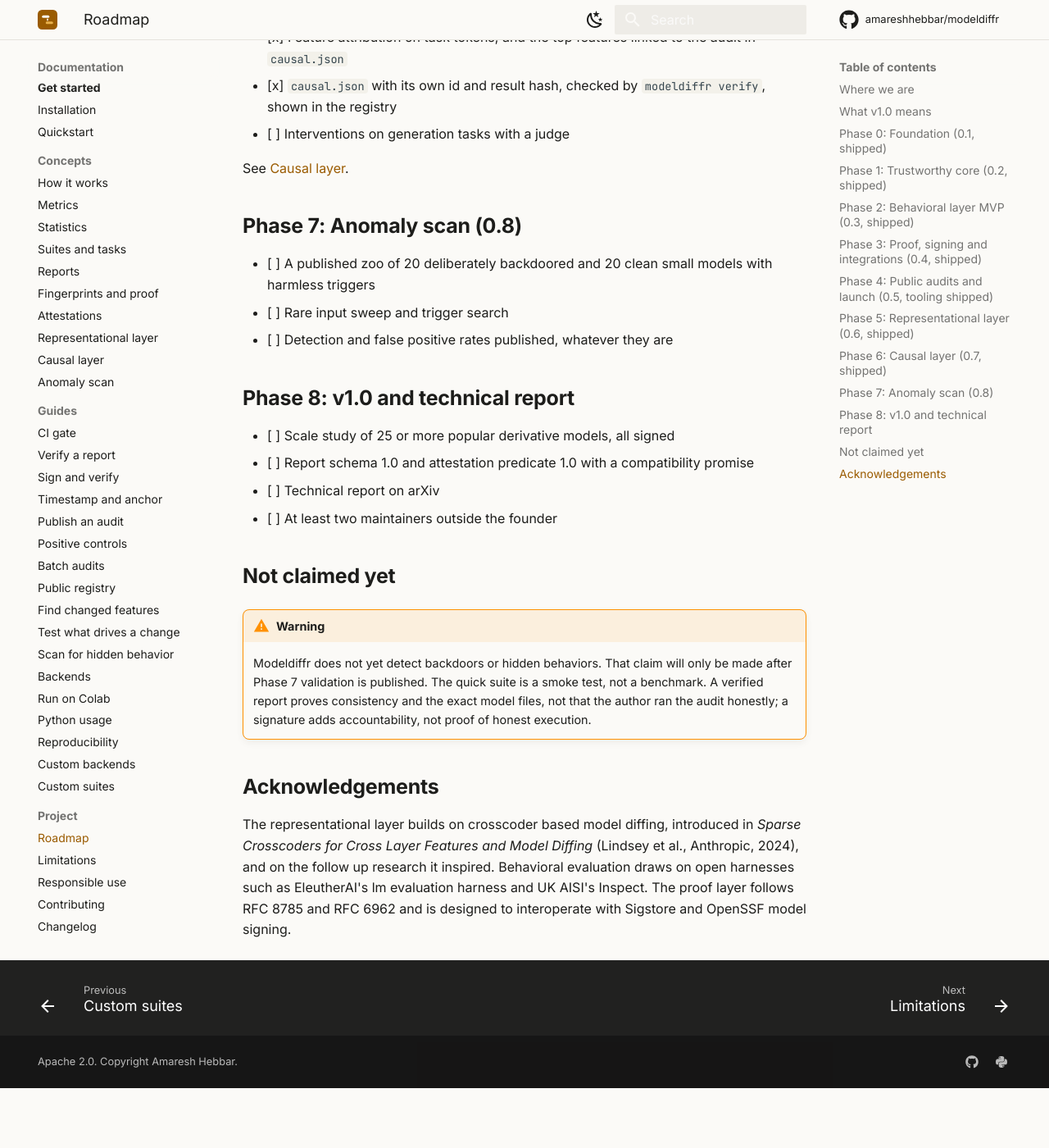
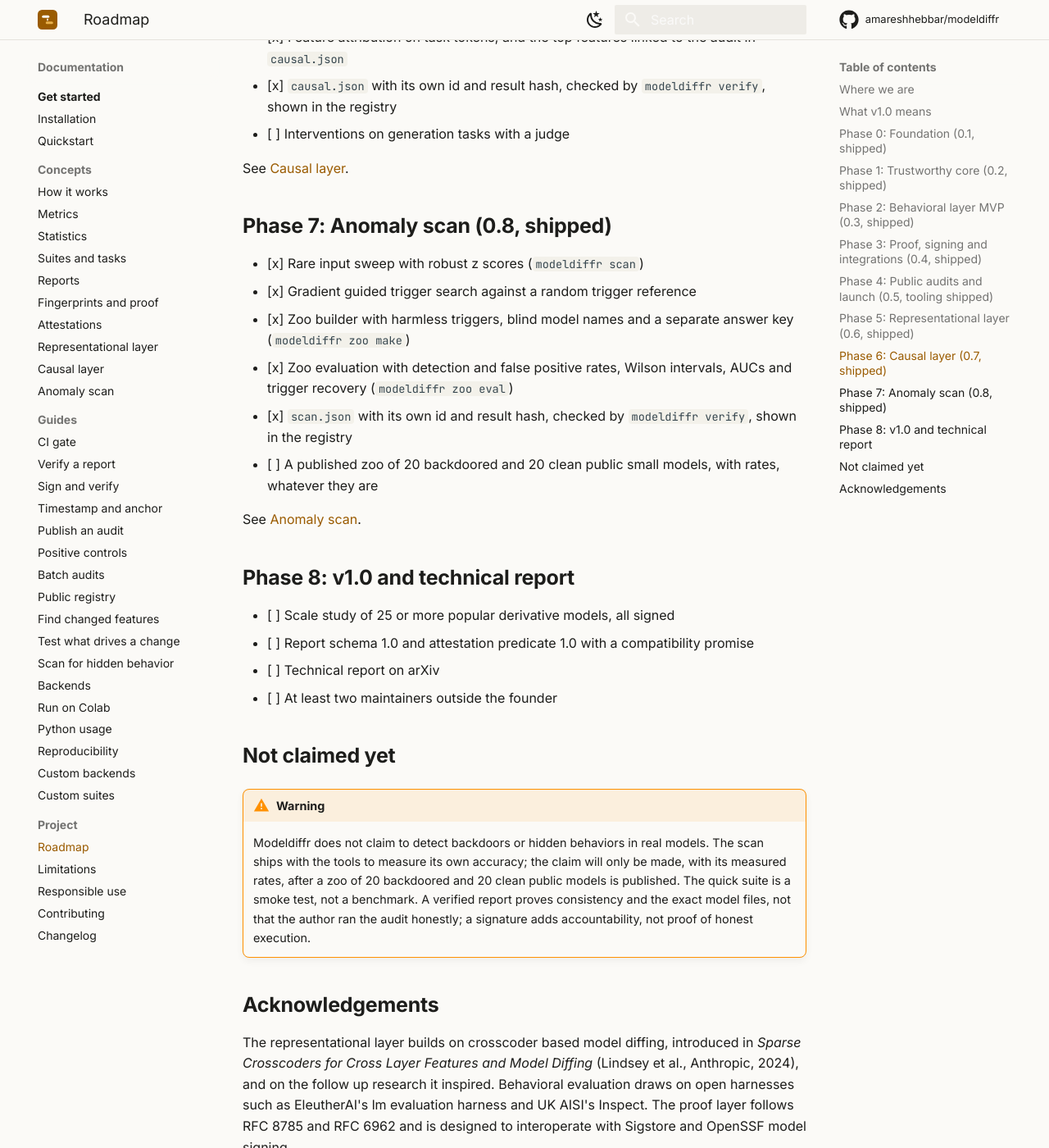
Before and after one commit to amareshhebbar/modeldiffr, an MkDocs documentation site: the page built from docs/roadmap.md, in a window 1280 px wide and 1400 px high, scrolled down 4960 px. Shown: the whole window at 82% size. Built offline with MkDocs 1.6.1 and Material for MkDocs 9.7.7, drawn with Linux system fonts in a browser that asks for light colours; comment, search, counter and statistics services are not loaded; before the commit the page ends 6287 px from its top, so only the background shows below that; some of the changed text lies outside the part shown.

Commit message:
release 0.8.0
Co-Authored-By: Claude Opus 5.5 <noreply@anthropic.com>
Claude-Session: https://claude.ai/code/session_01RH4V1V5DPm9czXhmXgvF6k

```diff
--- a/docs/roadmap.md
+++ b/docs/roadmap.md
@@ -18,7 +18,7 @@ Every phase from preview to v1.0, what is shipped, and what is not claimed yet.
 | 4. Public audits and launch | 0.5 | **Tooling shipped** |
 | 5. Representational layer | 0.6 | **Shipped** |
 | 6. Causal layer | 0.7 | **Shipped** |
-| 7. Anomaly scan | 0.8 | Research |
+| 7. Anomaly scan | 0.8 | **Shipped, rates not yet published** |
 | 8. v1.0 and technical report | 1.0 | Planned |
 
 ## What v1.0 means
@@ -134,11 +134,16 @@ See [Representational layer](concepts/representational.md).
 
 See [Causal layer](concepts/causal.md).
 
-## Phase 7: Anomaly scan (0.8)
+## Phase 7: Anomaly scan (0.8, shipped)
 
-* [ ] A published zoo of 20 deliberately backdoored and 20 clean small models with harmless triggers
-* [ ] Rare input sweep and trigger search
-* [ ] Detection and false positive rates published, whatever they are
+* [x] Rare input sweep with robust z scores (`modeldiffr scan`)
+* [x] Gradient guided trigger search against a random trigger reference
+* [x] Zoo builder with harmless triggers, blind model names and a separate answer key (`modeldiffr zoo make`)
+* [x] Zoo evaluation with detection and false positive rates, Wilson intervals, AUCs and trigger recovery (`modeldiffr zoo eval`)
+* [x] `scan.json` with its own id and result hash, checked by `modeldiffr verify`, shown in the registry
+* [ ] A published zoo of 20 backdoored and 20 clean public small models, with rates, whatever they are
+
+See [Anomaly scan](concepts/anomaly.md).
 
 ## Phase 8: v1.0 and technical report
 
@@ -151,7 +156,7 @@ See [Causal layer](concepts/causal.md).
 
 !!! warning
 
-    Modeldiffr does not yet detect backdoors or hidden behaviors. That claim will only be made after Phase 7 validation is published. The quick suite is a smoke test, not a benchmark. A verified report proves consistency and the exact model files, not that the author ran the audit honestly; a signature adds accountability, not proof of honest execution.
+    Modeldiffr does not claim to detect backdoors or hidden behaviors in real models. The scan ships with the tools to measure its own accuracy; the claim will only be made, with its measured rates, after a zoo of 20 backdoored and 20 clean public models is published. The quick suite is a smoke test, not a benchmark. A verified report proves consistency and the exact model files, not that the author ran the audit honestly; a signature adds accountability, not proof of honest execution.
 
 ## Acknowledgements
 
--- a/pyproject.toml
+++ b/pyproject.toml
@@ -4,7 +4,7 @@ build-backend = "hatchling.build"
 
 [project]
 name = "modeldiffr"
-version = "0.7.0"
+version = "0.8.0"
 description = "Audit what changed between a base LLM and any fine tune, quant, merge, or edit."
 readme = "README.md"
 license = "Apache-2.0"
@@ -100,3 +100,4 @@ select = ["E", "F", "I", "B", "UP", "SIM"]
 "src/modeldiffr/report.py" = ["E501"]
 "src/modeldiffr/theme.py" = ["E501"]
 "src/modeldiffr/interp/html.py" = ["E501"]
+"src/modeldiffr/scan/html.py" = ["E501"]
--- a/src/modeldiffr/__init__.py
+++ b/src/modeldiffr/__init__.py
@@ -1,4 +1,4 @@
-__version__ = "0.7.0"
+__version__ = "0.8.0"
 
 from modeldiffr.audit import run_audit
 from modeldiffr.stats import paired_bootstrap
```
Also changed, not shown: CHANGELOG.md (+10 -0 lines), PLAN.md (+11 -6 lines), README.md (+3 -3 lines), docs/changelog.md (+12 -0 lines), 1 other file.
